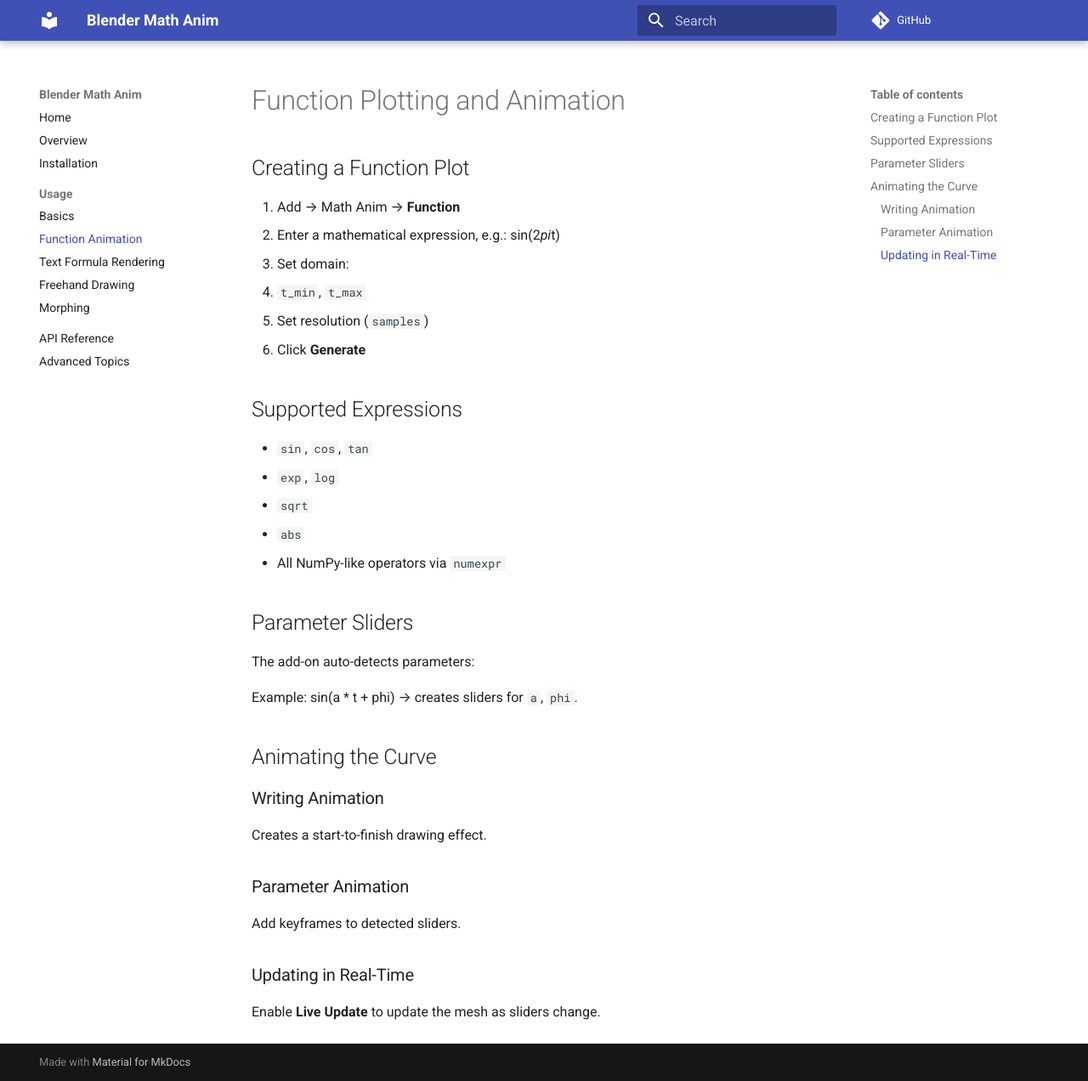
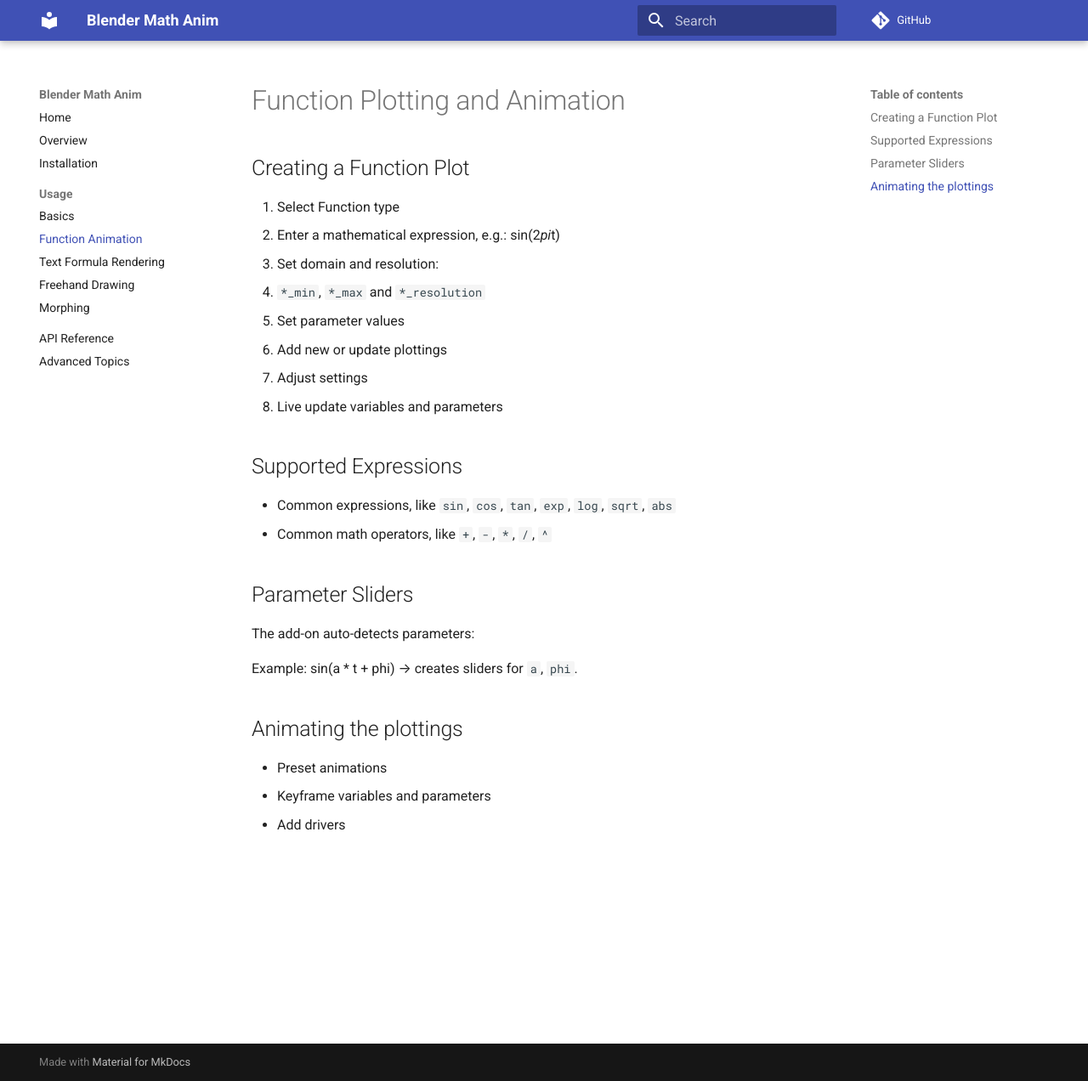
Before and after one commit to Mu-L/Blender_math_anim, an MkDocs documentation site: the page built from docs/usage_functions.md, in a window 1280 px wide and 1272 px high. Shown: the whole window at 85% size. Built offline with MkDocs 1.6.1 and Material for MkDocs 9.7.7, drawn with Linux system fonts in a browser that asks for light colours; comment, search, counter and statistics services are not loaded.

Commit message:
update documentation

```diff
--- a/docs/usage_functions.md
+++ b/docs/usage_functions.md
@@ -2,19 +2,18 @@
 
 ## Creating a Function Plot
 
-1. Add → Math Anim → **Function**
+1. Select Function type
 2. Enter a mathematical expression, e.g.: sin(2*pi*t)
-3. Set domain:
-   - `t_min`, `t_max`
-4. Set resolution (`samples`)
-5. Click **Generate**
+3. Set domain and resolution:
+   - `*_min`, `*_max` and `*_resolution`
+4. Set parameter values
+5. Add new or update plottings
+6. Adjust settings
+7. Live update variables and parameters
 
 ## Supported Expressions
-- `sin`, `cos`, `tan`
-- `exp`, `log`
-- `sqrt`
-- `abs`
-- All NumPy-like operators via `numexpr`
+- Common expressions, like `sin`, `cos`, `tan`, `exp`, `log`, `sqrt`, `abs`
+- Common math operators, like `+`, `-`, `*`, `/`, `^`
 
 ## Parameter Sliders
 
@@ -23,13 +22,7 @@
 Example: sin(a * t + phi)
 → creates sliders for `a`, `phi`.
 
-## Animating the Curve
-
-### Writing Animation
-Creates a start-to-finish drawing effect.
-
-### Parameter Animation
-Add keyframes to detected sliders.
-
-### Updating in Real-Time
-Enable **Live Update** to update the mesh as sliders change.
+## Animating the plottings
+- Preset animations
+- Keyframe variables and parameters
+- Add drivers
```
Also changed, not shown: docs/overview.md (+1 -1 lines), docs/usage_drawing.md (+7 -7 lines), docs/usage_morphing.md (+1 -14 lines), docs/usage_text.md (+7 -8 lines).
